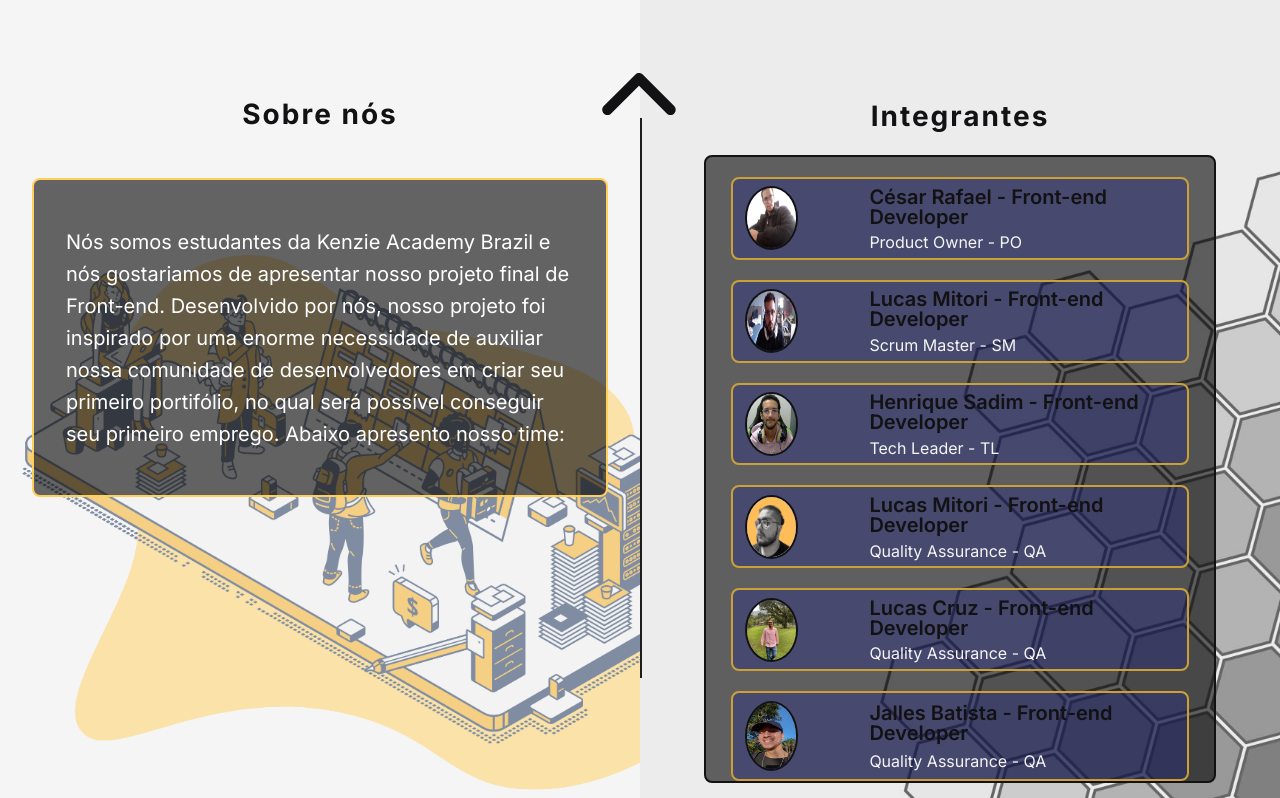
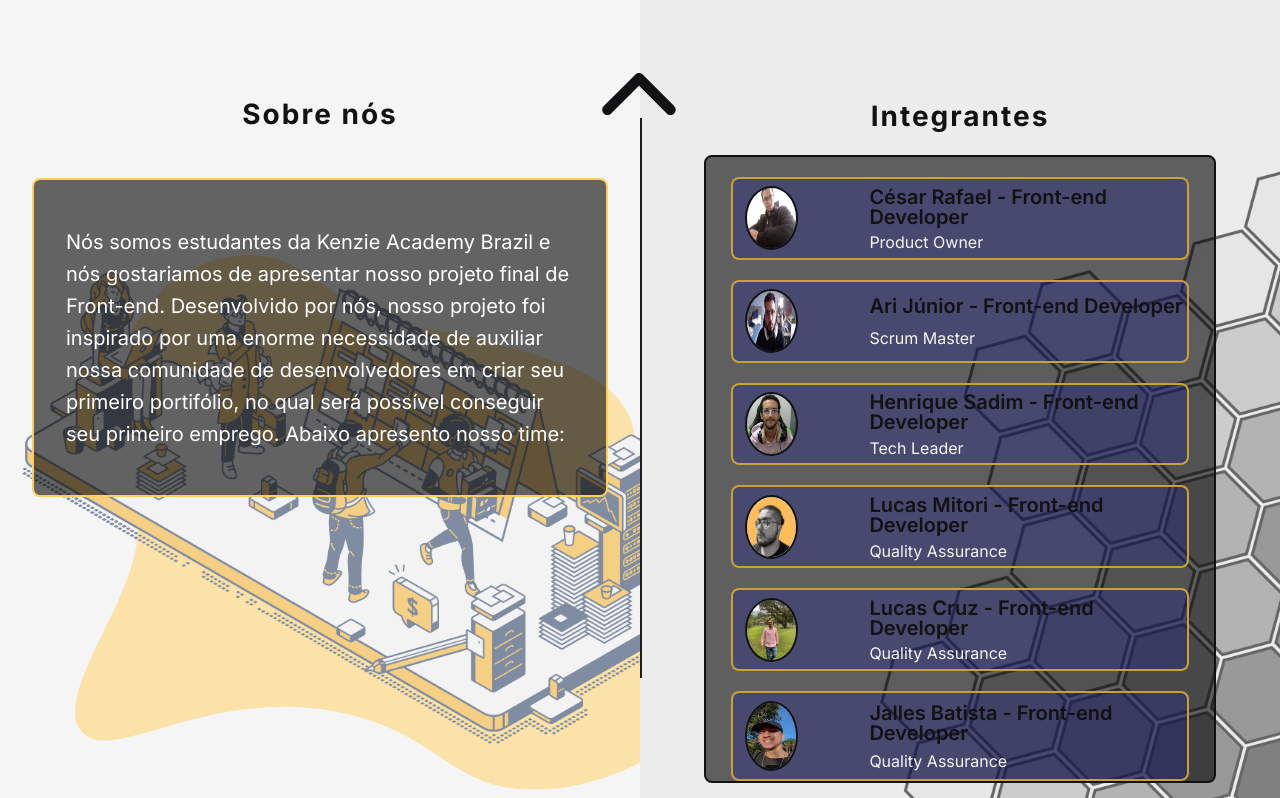
Before and after one commit to cesarrafaeljunior/port-geek, a React (Create React App) app: page / in a window 1280 px wide. Shown: the part 842-1640 px from the top of the page. Built offline with nearby package versions, Linux system fonts and the light colour scheme; a web font is replaced by a local one.

Commit message:
fix: nomes no About Us

```diff
--- a/src/pages/LandingPage/LandingPage.tsx
+++ b/src/pages/LandingPage/LandingPage.tsx
@@ -189,7 +189,7 @@ const LandingPage = () => {
               </MemberCardImg>
               <MemberCardInfo>
                 <h1>César Rafael - Front-end Developer</h1>
-                <h2>Product Owner - PO</h2>
+                <h2>Product Owner</h2>
               </MemberCardInfo>
             </MemberCard>
             <MemberCard>
@@ -197,8 +197,8 @@ const LandingPage = () => {
                 <img src={AriImg} alt="Ariosvaldo Rodrigues" />
               </MemberCardImg>
               <MemberCardInfo>
-                <h1>Lucas Mitori - Front-end Developer</h1>
-                <h2>Scrum Master - SM</h2>
+                <h1>Ari Júnior - Front-end Developer</h1>
+                <h2>Scrum Master</h2>
               </MemberCardInfo>
             </MemberCard>
             <MemberCard>
@@ -207,7 +207,7 @@ const LandingPage = () => {
               </MemberCardImg>
               <MemberCardInfo>
                 <h1>Henrique Sadim - Front-end Developer</h1>
-                <h2>Tech Leader - TL</h2>
+                <h2>Tech Leader</h2>
               </MemberCardInfo>
             </MemberCard>
             <MemberCard>
@@ -216,7 +216,7 @@ const LandingPage = () => {
               </MemberCardImg>
               <MemberCardInfo>
                 <h1>Lucas Mitori - Front-end Developer</h1>
-                <h2>Quality Assurance - QA</h2>
+                <h2>Quality Assurance</h2>
               </MemberCardInfo>
             </MemberCard>
             <MemberCard>
@@ -225,7 +225,7 @@ const LandingPage = () => {
               </MemberCardImg>
               <MemberCardInfo>
                 <h1>Lucas Cruz - Front-end Developer</h1>
-                <h2>Quality Assurance - QA</h2>
+                <h2>Quality Assurance</h2>
               </MemberCardInfo>
             </MemberCard>
             <MemberCard>
@@ -234,7 +234,7 @@ const LandingPage = () => {
               </MemberCardImg>
               <MemberCardInfo>
                 <h1>Jalles Batista - Front-end Developer</h1>
-                <h2>Quality Assurance - QA</h2>
+                <h2>Quality Assurance</h2>
               </MemberCardInfo>
             </MemberCard>
           </GroupMemberSpace>
```
